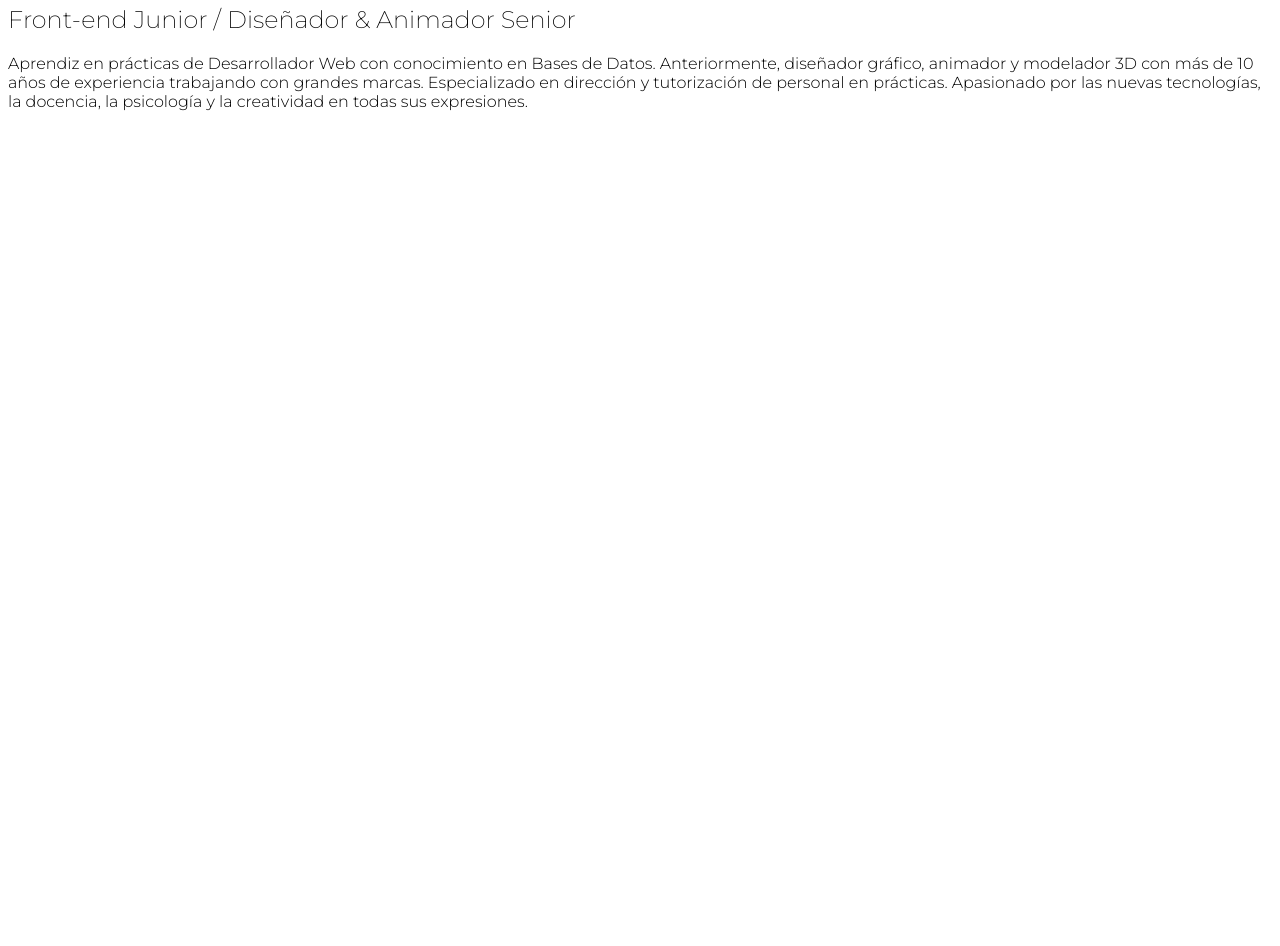
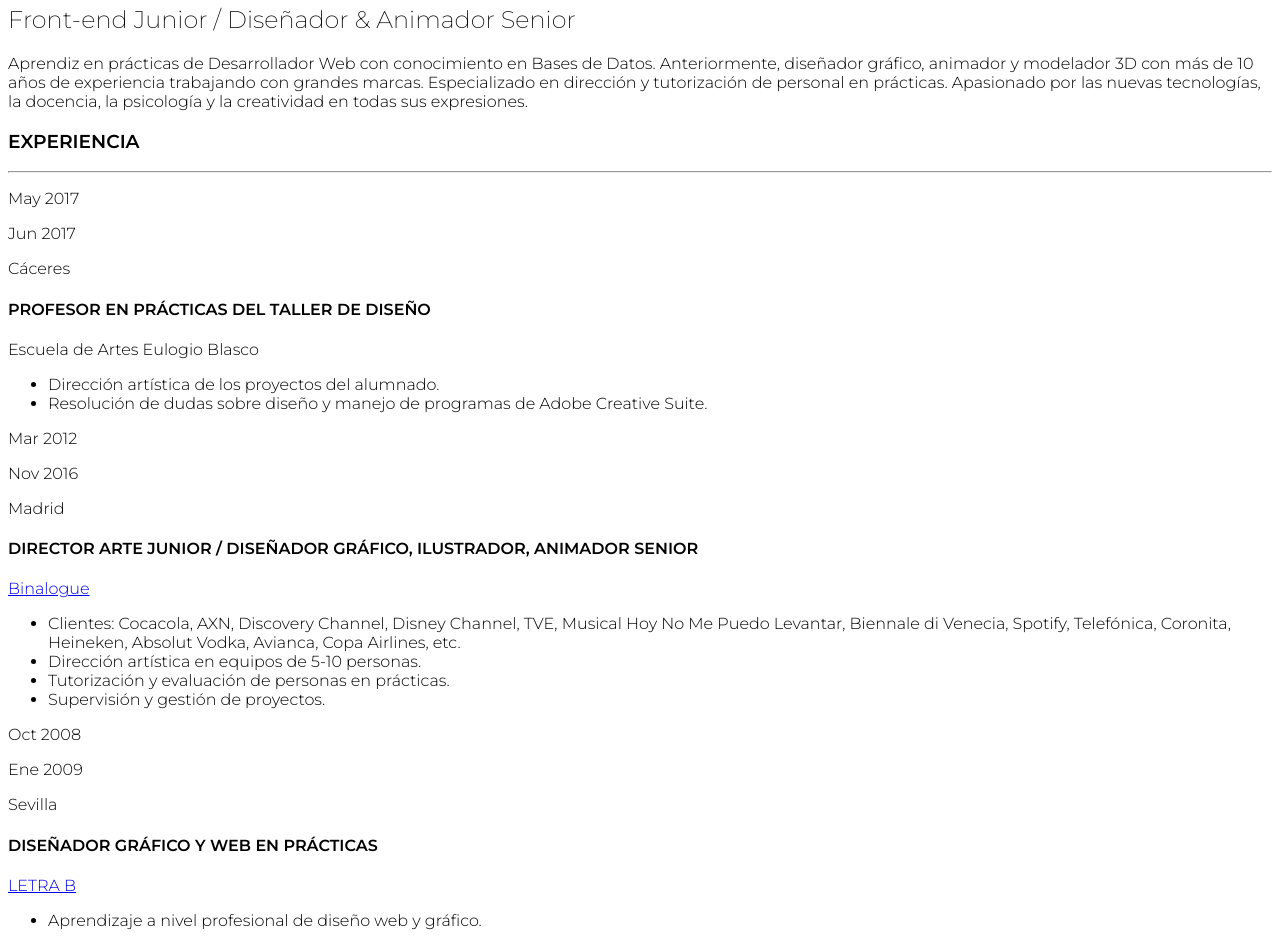
Before and after one commit to samuelalecas/cv-website, a plain HTML site: page index.html in a window 1280 px wide. Shown: the part 240-1186 px from the top of the page. Before the commit the page ends 800 px from the top, so only its background shows below. Drawn offline with Linux system fonts and the light colour scheme.

Commit message:
Create Experiencia section with three articles

```diff
--- a/index.html
+++ b/index.html
@@ -10,7 +10,7 @@
     <!-- Uso de Google Fonts -->
     <link rel="preconnect" href="https://fonts.googleapis.com">
     <link rel="preconnect" href="https://fonts.gstatic.com" crossorigin>
-    <link href="https://fonts.googleapis.com/css2?family=Montserrat:wght@200;300;500&display=swap" rel="stylesheet">
+    <link href="https://fonts.googleapis.com/css2?family=Montserrat:wght@200;300;600&display=swap" rel="stylesheet">
 
     <title>Samuel Alegre - CV</title>
 </head>
@@ -31,6 +31,99 @@
             creatividad en todas sus expresiones.
         </p>
     </header>
+    <section>
+        <h3 class="uppercase">Experiencia</h3>
+        <hr>
+        <!-- ---------------------------------------------------------------- -->
+        <article>
+            <div class="left-column">
+                <div class="date">
+                    <p>May 2017</p>
+                    <p>Jun 2017</p>
+                </div>
+                <div class="city">
+                    <p>Cáceres</p>
+                </div>
+            </div>
+            <div class="right-column">
+                <h4 class="text-bold uppercase">
+                    Profesor en prácticas del taller de diseño
+                </h4>
+                <p class="workplace">
+                    Escuela de Artes Eulogio Blasco
+                </p>
+                <ul>
+                    <li>
+                        Dirección artística de los proyectos del alumnado.
+                    </li>
+                    <li>
+                        Resolución de dudas sobre diseño y manejo de programas de Adobe Creative Suite.
+                    </li>
+                </ul>
+            </div>
+        </article>
+        <!-- ---------------------------------------------------------------- -->
+        <article>
+            <div class="left-column">
+                <div class="date">
+                    <p>Mar 2012</p>
+                    <p>Nov 2016</p>
+                </div>
+                <div class="city">
+                    <p>Madrid</p>
+                </div>
+            </div>
+            <div class="right-column">
+                <h4 class="text-bold uppercase">
+                    Director Arte Junior / Diseñador Gráfico, Ilustrador, Animador Senior </h4>
+                <p class="workplace">
+                    <a href="https://www.binalogue.com">Binalogue</a>
+                </p>
+                <ul>
+                    <li>
+                        Clientes: Cocacola, AXN, Discovery Channel, Disney Channel, TVE, Musical Hoy No Me Puedo
+                        Levantar, Biennale di Venecia, Spotify, Telefónica, Coronita, Heineken, Absolut Vodka, Avianca,
+                        Copa Airlines, etc.
+                    </li>
+                    <li>
+                        Dirección artística en equipos de 5-10 personas.
+                    </li>
+                    <li>
+                        Tutorización y evaluación de personas en prácticas.
+                    </li>
+                    <li>
+                        Supervisión y gestión de proyectos.
+                    </li>
+                </ul>
+            </div>
+        </article>
+        <!-- ---------------------------------------------------------------- -->
+        <article>
+            <div class="left-column">
+                <div class="date">
+                    <p>Oct 2008</p>
+                    <p>Ene 2009</p>
+                </div>
+                <div class="city">
+                    <p>Sevilla</p>
+                </div>
+            </div>
+            <div class="right-column">
+                <h4 class="text-bold uppercase">
+                    Diseñador gráfico y web en prácticas
+                </h4>
+                <p class="workplace">
+                    <a href="https://www.facebook.com/agencialetrab/">LETRA B</a>
+                </p>
+                <ul>
+                    <li>
+                        Aprendizaje a nivel profesional de diseño web y gráfico.
+                    </li>
+                </ul>
+            </div>
+        </article>
+
+    </section>
 </body>
 
 </html>
--- a/style.css
+++ b/style.css
@@ -2,7 +2,7 @@ body {
     font-family: 'Montserrat', sans-serif;
 }
 .text-bold{
-    font-weight: 500;
+    font-weight: 600;
 }
 
 .text-medium{
@@ -12,3 +12,7 @@ body {
 .text-light{
     font-weight: 200;
 }
+
+.uppercase{
+    text-transform: uppercase;
+}
```
